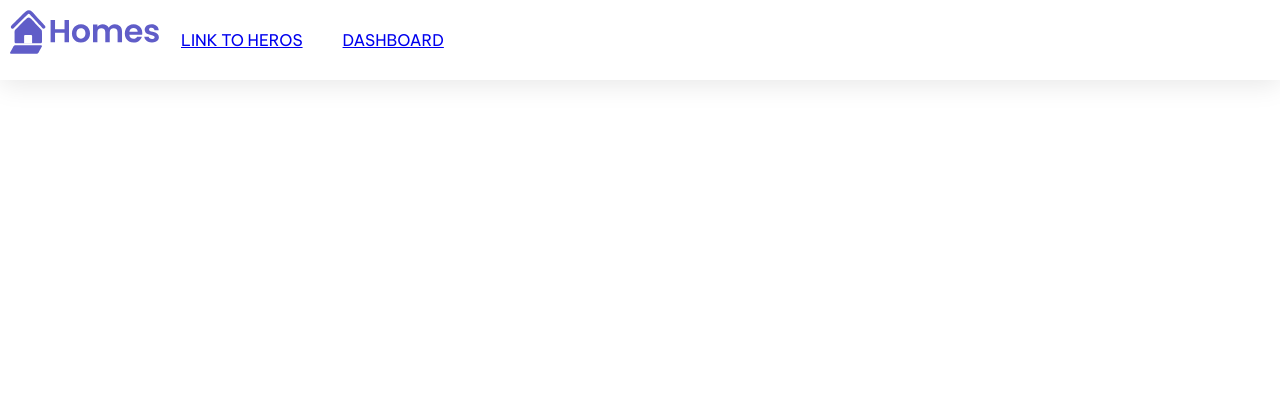
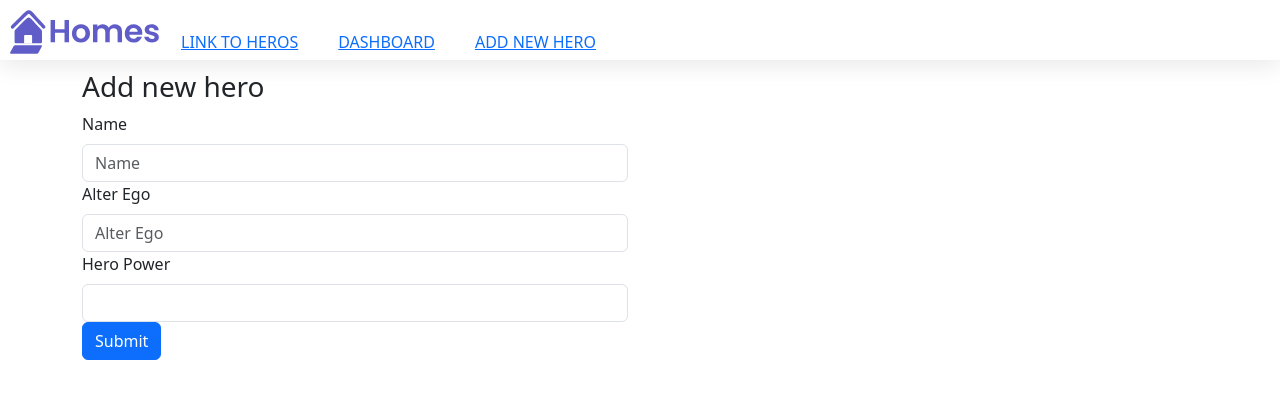
Before and after one commit to huongbee/angular-demo-app, an Angular app: page /add-hero in a window 1280 px wide. Before the commit this address led to /. Shown: the top 398 px of the page. Built offline with nearby package versions, Linux system fonts and the light colour scheme.

Commit message:
add hero

```diff
--- /dev/null
+++ b/src/app/add-hero/add-hero.component.css
@@ -0,0 +1 @@
+@import url("https://unpkg.com/bootstrap/dist/css/bootstrap.min.css");
--- /dev/null
+++ b/src/app/add-hero/add-hero.component.html
@@ -0,0 +1,47 @@
+<div class="container">
+  <div class="row">
+    <div class="col-md-6">
+      <h3>Add new hero</h3>
+    </div>
+  </div>
+  <div class="row">
+    <div class="col-6">
+      <form [formGroup]="addHeroForm" (submit)="addHero()">
+        <div class="form-group">
+          <label for="name" class="form-label">Name</label>
+          <input
+            type="text"
+            class="form-control"
+            id="name"
+            placeholder="Name"
+            formControlName="name"
+          />
+        </div>
+        <div class="form-group">
+          <label for="alterEgo" class="form-label">Alter Ego</label>
+          <input
+            type="text"
+            class="form-control"
+            id="alterEgo"
+            placeholder="Alter Ego"
+            formControlName="alterEgo"
+          />
+        </div>
+        <div class="form-group">
+          <label for="power" class="form-label">Hero Power</label>
+          <select
+            class="form-control"
+            id="power"
+            required
+            formControlName="power"
+            placeholder="Power"
+          >
+            <option *ngFor="let pow of powers" [value]="pow">{{ pow }}</option>
+          </select>
+        </div>
+
+        <button type="submit" class="btn btn-primary">Submit</button>
+      </form>
+    </div>
+  </div>
+</div>
--- /dev/null
+++ b/src/app/add-hero/add-hero.component.ts
@@ -0,0 +1,30 @@
+import { Component } from '@angular/core';
+import { CommonModule } from '@angular/common';
+import { FormControl, FormGroup, ReactiveFormsModule } from '@angular/forms';
+
+@Component({
+  selector: 'app-add-hero',
+  standalone: true,
+  imports: [CommonModule, ReactiveFormsModule],
+  templateUrl: './add-hero.component.html',
+  styleUrl: './add-hero.component.css',
+})
+export class AddHeroComponent {
+  powers: string[] = [
+    'Really Smart',
+    'Super Flexible',
+    'Super Hot',
+    'Weather Changer',
+  ];
+  addHeroForm: FormGroup = new FormGroup({
+    name: new FormControl(''),
+    alterEgo: new FormControl(''),
+    power: new FormControl(''),
+  });
+
+  constructor() {}
+  ngOnInit(): void {}
+  addHero(): void {
+    console.log(this.addHeroForm.value);
+  }
+}
--- a/src/app/app.component.css
+++ b/src/app/app.component.css
@@ -6,12 +6,12 @@ header {
   height: 60px;
   padding: var(--content-padding);
   box-shadow: 0px 5px 25px var(--shadow-color);
-  display: flex
+  display: flex;
 }
 .content {
   padding: var(--content-padding);
 }
-a.heros-header{
+a.heros-header {
   padding: 20px;
   text-transform: uppercase;
 }
--- a/src/app/app.component.ts
+++ b/src/app/app.component.ts
@@ -18,6 +18,7 @@ import { RouterModule } from '@angular/router';
         </a>
         <a class="heros-header" [routerLink]="['heros']">Link to Heros</a>
         <a class="heros-header" routerLink="/dashboard">Dashboard</a>
+        <a class="heros-header" routerLink="/add-hero">Add new Hero</a>
       </header>
       <section class="content">
         <router-outlet></router-outlet>
--- a/src/app/interfaces/hero.ts
+++ b/src/app/interfaces/hero.ts
@@ -1,4 +1,6 @@
 export interface Hero {
   id: number;
   name: string;
+  power?: string;
+  alterEgo?: string;
 }
--- a/src/app/routes.ts
+++ b/src/app/routes.ts
@@ -3,6 +3,7 @@ import { HomeComponent } from './home/home.component';
 import { DetailsComponent } from './details/details.component';
 import { HerosComponent } from './heros/heros.component';
 import { DashboardComponent } from './dashboard/dashboard.component';
+import { AddHeroComponent } from './add-hero/add-hero.component';
 
 const routeConfig: Routes = [
   // { path: '', redirectTo: '/dashboard', pathMatch: 'full' },
@@ -26,6 +27,11 @@ const routeConfig: Routes = [
     component: DashboardComponent,
     title: 'Dashboard',
   },
+  {
+    path: 'add-hero',
+    component: AddHeroComponent,
+    title: 'Add hero',
+  },
 ];
 
 export default routeConfig;
```
Also changed, not shown: 1 other file (tests, documents, lock files or other folders).
